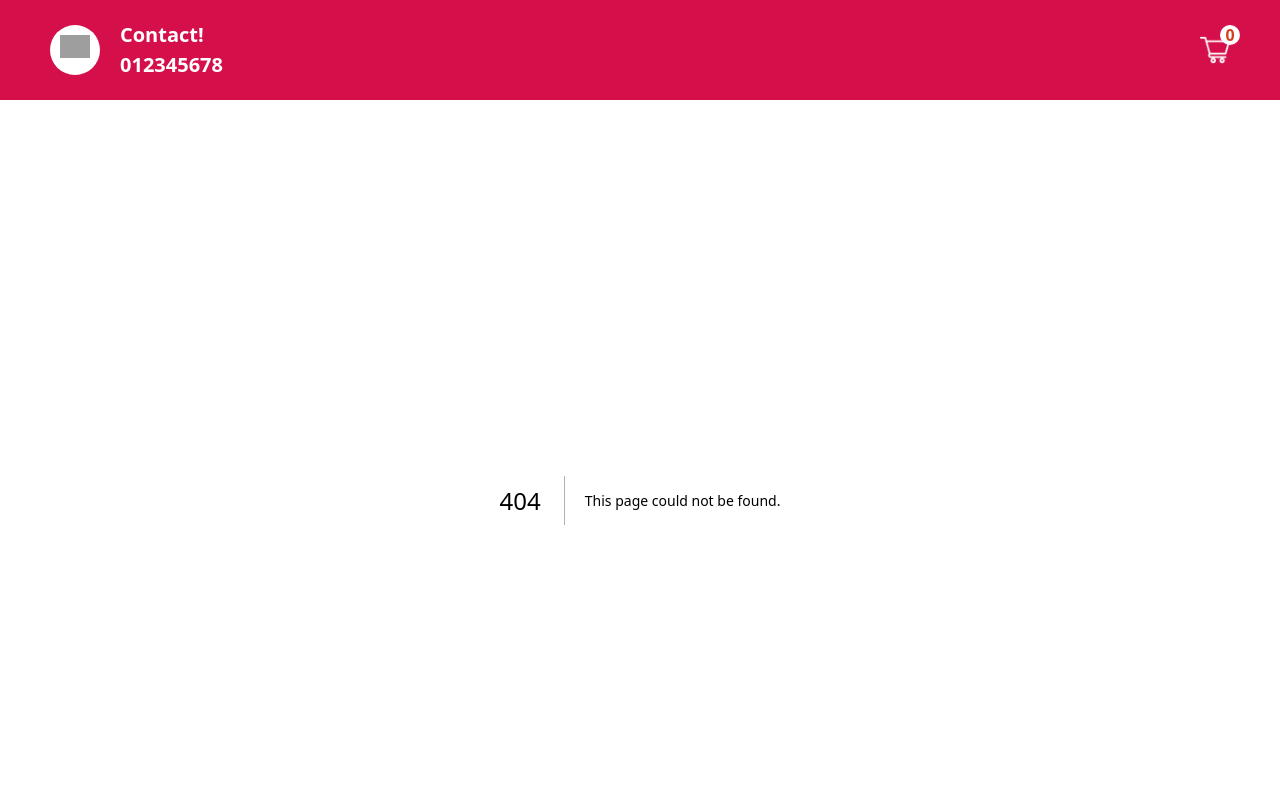
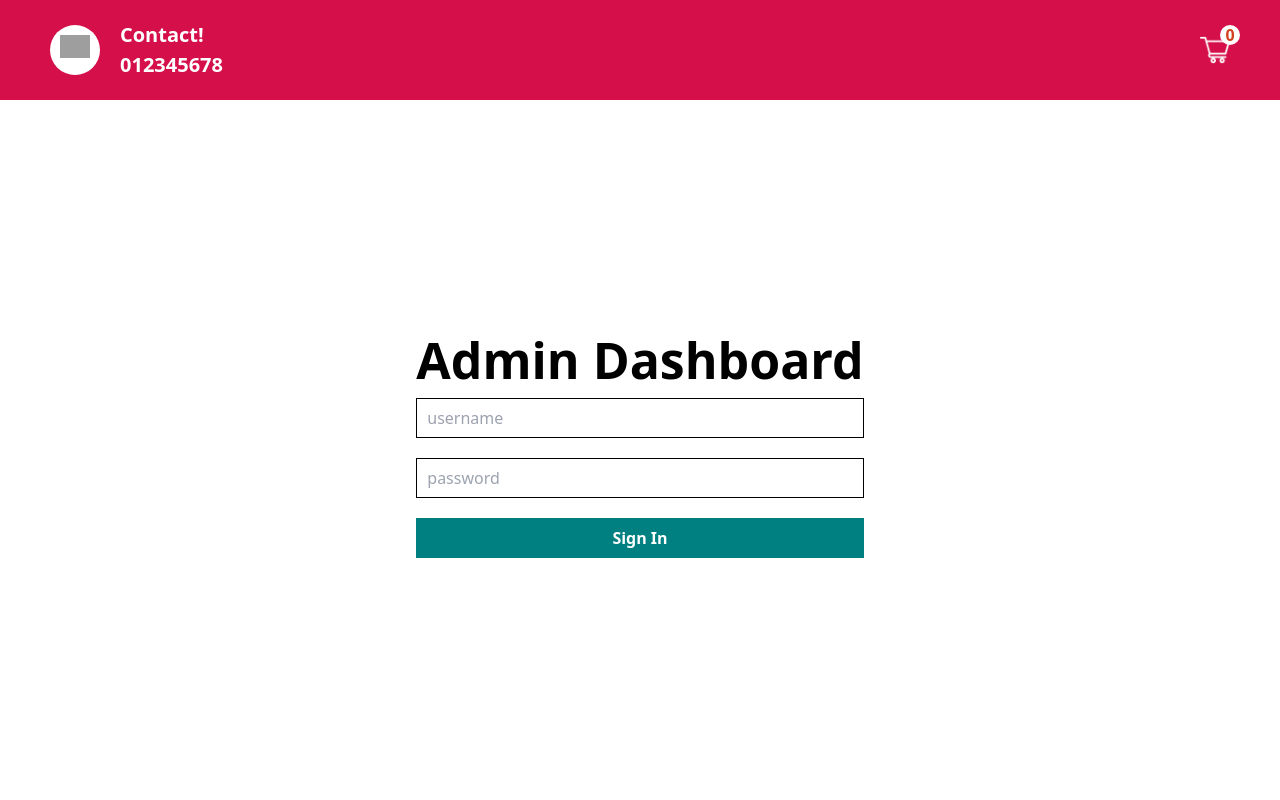
Before and after one commit to Enjoyer123/NoodleOrderSystem_SE, a Next.js app: page /admin/login in a window 1280 px wide. Before the commit this address had no page. Shown: the top 800 px of the page. Built offline with nearby package versions, Linux system fonts and the light colour scheme; grey boxes are pictures that could not be loaded.

Commit message:
6. add Login page

```diff
--- a/package.json
+++ b/package.json
@@ -13,6 +13,7 @@
     "@reduxjs/toolkit": "^2.2.2",
     "@stripe/stripe-js": "^3.1.0",
     "axios": "^1.6.8",
+    "cookie": "^0.6.0",
     "mongoose": "^8.2.3",
     "next": "^14.1.4",
     "react": "^18",
--- a/pages/admin/index.js
+++ b/pages/admin/index.jsx
@@ -111,14 +111,24 @@
 }
 
 
-export const getServerSideProps = async () =>{
-    const productRes = await axios.get("http://localhost:3000/api/products")
-    const orderRes = await axios.get("http://localhost:3000/api/orders")
+export const getServerSideProps = async (ctx) =>{
+    const myCookie = ctx.req?.cookies || "";
+
+    if(myCookie.token !== process.env.TOKEN){
+        return{
+            redirect:{
+                destination: "/admin/login",
+                permanent: false,
+            },
+        };
+    }
+    const productRes = await axios.get("http://localhost:3000/api/products");
+    const orderRes = await axios.get("http://localhost:3000/api/orders");
    // console.log("eiei",productRes)
     return{
         props:{
             orders: orderRes.data,
-            products: productRes.data
+            products: productRes.data,
         }
     }
 }
--- /dev/null
+++ b/pages/admin/login.jsx
@@ -0,0 +1,51 @@
+import styles from "../../styles/Login.module.css"
+import axios from "axios";
+import { useRouter } from "next/router";
+import { useState } from "react";
+
+
+
+
+const Login = () => {
+
+  const [username, setUsername] = useState(null);
+  const [password, setPassword] = useState(null);
+  const [error, setError] = useState(false);
+  const router = useRouter();
+
+  const handleClick = async () => {
+    try {
+      await axios.post("http://localhost:3000/api/login", {
+        username,
+        password,
+      });
+      router.push("/admin");
+    } catch (err) {
+      setError(true);
+    }
+  };
+  return (
+    <div className={styles.container}>
+      <div className={styles.wrapper}>
+        <h1 className={styles.title}>Admin Dashboard</h1>
+        <input
+          placeholder="username"
+          className={styles.input}
+          onChange={(e) => setUsername(e.target.value)}
+        />
+        <input
+          placeholder="password"
+          type="password"
+          className={styles.input}
+          onChange={(e) => setPassword(e.target.value)}
+        />
+        <button onClick={handleClick} className={styles.button}>
+          Sign In
+        </button>
+        {error && <span className={styles.error}>Wrong Credentials!</span>}
+      </div>
+    </div>
+  );
+};
+
+export default Login
--- /dev/null
+++ b/pages/api/login.js
@@ -0,0 +1,25 @@
+import cookie from "cookie";
+
+const handler = (req, res) => {
+  if (req.method === "POST") {
+    const { username, password } = req.body;
+    if (
+      username === process.env.ADMIN_USERNAME &&
+      password === process.env.ADMIN_PASSWORD
+    ) {
+      res.setHeader(
+        "Set-Cookie",
+        cookie.serialize("token", process.env.TOKEN, {
+          maxAge: 60 * 60,
+          sameSite: "strict",
+          path: "/",
+        })
+      );
+      res.status(200).json("Succesfull");
+    } else {
+      res.status(400).json("Wrong Credentials!");
+    }
+  }
+};
+
+export default handler;
--- /dev/null
+++ b/styles/Login.module.css
@@ -0,0 +1,38 @@
+.container {
+    height: calc(100vh - 100px);
+    display: flex;
+    align-items: center;
+    justify-content: center;
+  }
+
+  .title{
+    font-weight: bold;
+    font-size: 50px;
+  }
+
+  .wrapper {
+    display: flex;
+    flex-direction: column;
+  }
+
+  .input {
+    height: 40px;
+    margin-bottom: 20px;
+    padding: 0px 10px;
+    border: 1px solid black;
+  }
+
+  .button {
+    height: 40px;
+    margin-bottom: 20px;
+    border: none;
+    background-color: teal;
+    color: white;
+    font-weight: 600;
+    cursor: pointer;
+  }
+
+  .error {
+    font-size: 13px;
+    color: red;
+  }
```
Also changed, not shown: 2 other files (tests, documents, lock files or other folders).
